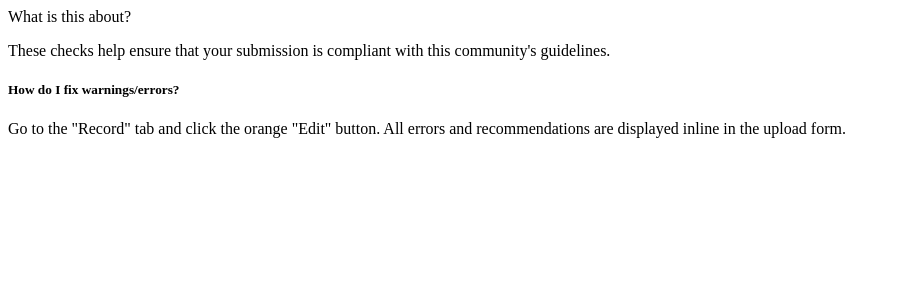
After one commit to inveniosoftware/invenio-checks, a Python web app: template invenio_checks/templates/semantic-ui/invenio_checks/requests/file_formats_tab.html in a window 1280 px wide. The commit adds this page. Shown: the top 300 px of the page, without its empty margins (0-900 px from the left). Run offline with Jinja, Linux system fonts and the light colour scheme; the template is opened without the code that fills it, so the values that code supplies are empty.

Commit message:
UI: add file format checks tab

```diff
--- a/invenio_checks/contrib/file_formats.py
+++ b/invenio_checks/contrib/file_formats.py
@@ -92,6 +92,7 @@ class FileFormatsCheck(Check):
         "Validates that record files are in open and scientific formats, "
         "optionally suggesting alternatives."
     )
+    sort_order = 20
 
     _known_formats_cfg = "CHECKS_FILE_FORMATS_KNOWN_FORMATS_PATH"
 
--- a/invenio_checks/contrib/metadata/check.py
+++ b/invenio_checks/contrib/metadata/check.py
@@ -48,8 +48,9 @@ class MetadataCheck(Check):
     """Check for validating record metadata against configured rules."""
 
     id = "metadata"
-    title = "Metadata Validation"
+    title = "Metadata validation"
     description = "Validates record metadata against configured rules."
+    sort_order = 10
 
     def validate_config(self, config):
         """Validate the configuration for this metadata check."""
--- a/invenio_checks/models.py
+++ b/invenio_checks/models.py
@@ -61,6 +61,11 @@ class CheckConfig(db.Model):
     )
     enabled = db.Column(db.Boolean, nullable=False, default=True)
 
+    @property
+    def check_cls(self):
+        """Provides access to the Python Class."""
+        return current_checks_registry.get(self.check_id)
+
     @validates("check_id")
     def validate_check_id(self, key, check_id):
         """Validate check_id."""
@@ -85,6 +90,7 @@ class CheckRun(db.Model, Timestamp):
 
     id = db.Column(UUIDType, primary_key=True, default=uuid.uuid4)
     config_id = db.Column(UUIDType, db.ForeignKey(CheckConfig.id), nullable=False)
+    config = db.relationship(CheckConfig)
     record_id = db.Column(UUIDType, nullable=False)
     is_draft = db.Column(db.Boolean, nullable=False, default=False)
     revision_id = db.Column(db.Integer, nullable=False)
--- /dev/null
+++ b/invenio_checks/templates/semantic-ui/invenio_checks/requests/file_formats_tab.html
@@ -0,0 +1,31 @@
+{# -*- coding: utf-8 -*-
+
+This file is part of Invenio.
+Copyright (C) 2025 CERN.
+
+Invenio is free software; you can redistribute it and/or modify it
+under the terms of the MIT License; see LICENSE file for more details.
+#}
+
+{% set severity = check.result.errors | map(attribute='severity') | first %}
+
+<div class="ui column stackable grid">
+  <div class="ten wide column">
+    <div class="ui very relaxed list rel-pl-2">
+      <div class="item">
+        <i class="{{ severity_level_icons_tpl.severity_level_icons[severity] }}"></i>
+        <div class="content">
+          {% for error in check.result.errors %}
+            <div class="header">{{ error.messages | first }}</div>
+            <div class="pt-5 text-muted">{{ error.description | safe }}</div>
+          {% endfor %}
+        </div>
+      </div>
+    </div>
+  </div>
+
+  <div class="six wide column">
+    {% include 'invenio_checks/requests/help_message.html' %}
+  </div>
+
+</div>
--- /dev/null
+++ b/invenio_checks/templates/semantic-ui/invenio_checks/requests/help_message.html
@@ -0,0 +1,16 @@
+{# -*- coding: utf-8 -*-
+
+This file is part of Invenio.
+Copyright (C) 2025 CERN.
+
+Invenio is free software; you can redistribute it and/or modify it
+under the terms of the MIT License; see LICENSE file for more details.
+#}
+
+<div class="ui info message">
+    <div class="header">What is this about?</div>
+    <p>These checks help ensure that your submission is compliant with this community's guidelines.</p>
+    <h5 class="ui header">How do I fix warnings/errors?</h5>
+    <p>Go to the "Record" tab and click the orange "Edit" button. All errors and recommendations are displayed inline in
+        the upload form.</p>
+</div>
```
Also changed, not shown: invenio_checks/templates/semantic-ui/invenio_checks/requests/details.html (+15 -59 lines), invenio_checks/templates/semantic-ui/invenio_checks/requests/metadata_tab.html (added, +50 -0 lines).
